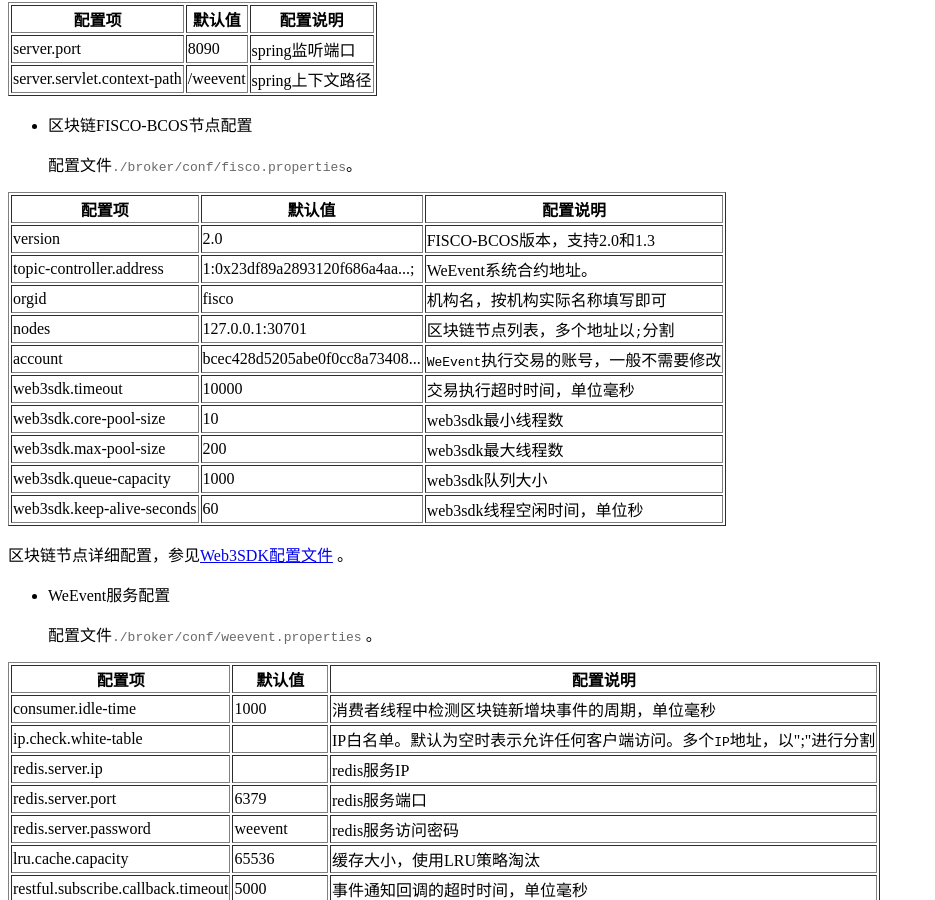
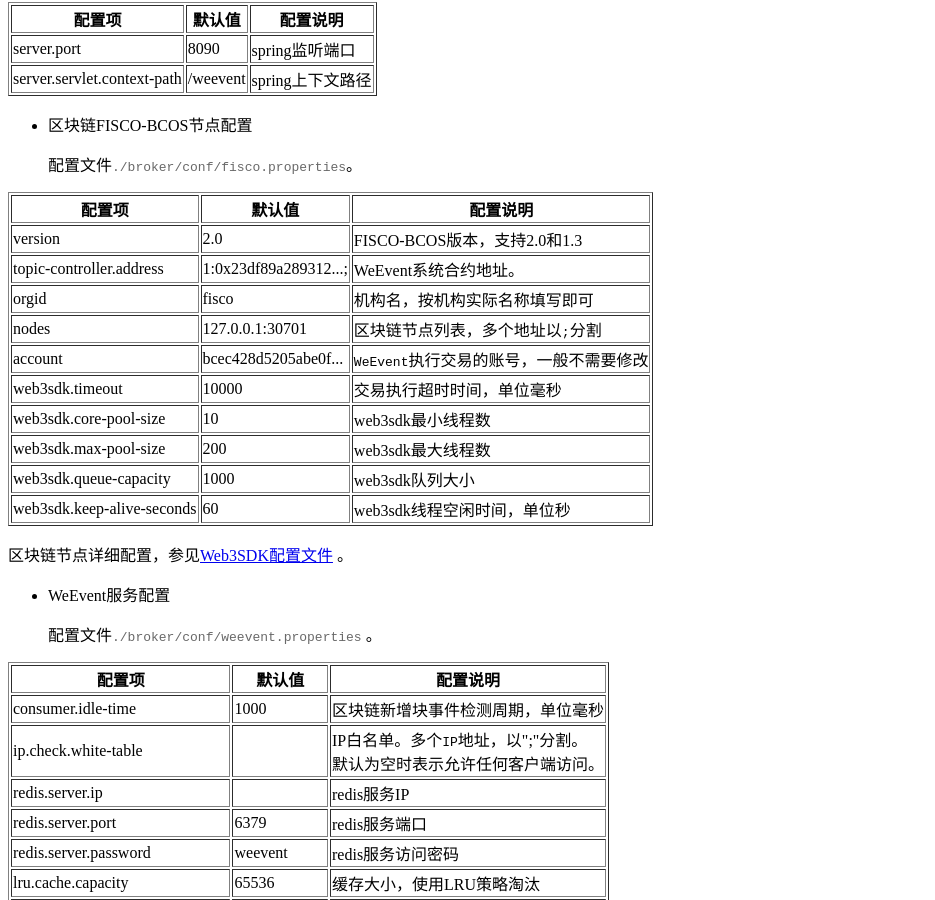
Before and after one commit to WeBankBlockchain/WeEvent-docs, a Sphinx documentation site: the page built from docs/install/property.md, in a window 1280 px wide and 900 px high, scrolled down 802 px. Shown: the whole window, without its empty margins (0-935 px from the left). Built offline with Sphinx 7.4.7 and the Read the Docs theme 2.0.0, drawn with Linux system fonts in a browser that asks for light colours.

Commit message:
review (#71)

```diff
--- a/docs/install/property.md
+++ b/docs/install/property.md
@@ -16,18 +16,18 @@
 
   配置文件`./broker/conf/fisco.properties`。
 
-  | 配置项                     | 默认值                         | 配置说明                                |
-  | -------------------------- | ------------------------------ | --------------------------------------- |
-  | version                    | 2.0                            | FISCO-BCOS版本，支持2.0和1.3            |
-  | topic-controller.address   | 1:0x23df89a2893120f686a4aa...; | WeEvent系统合约地址。                   |
-  | orgid                      | fisco                          | 机构名，按机构实际名称填写即可          |
-  | nodes                      | 127.0.0.1:30701                | 区块链节点列表，多个地址以`;`分割       |
-  | account                    | bcec428d5205abe0f0cc8a73408... | `WeEvent`执行交易的账号，一般不需要修改 |
-  | web3sdk.timeout            | 10000                          | 交易执行超时时间，单位毫秒              |
-  | web3sdk.core-pool-size     | 10                             | web3sdk最小线程数                       |
-  | web3sdk.max-pool-size      | 200                            | web3sdk最大线程数                       |
-  | web3sdk.queue-capacity     | 1000                           | web3sdk队列大小                         |
-  | web3sdk.keep-alive-seconds | 60                             | web3sdk线程空闲时间，单位秒             |
+  | 配置项                     | 默认值                | 配置说明                                |
+  | -------------------------- | --------------------- | --------------------------------------- |
+  | version                    | 2.0                   | FISCO-BCOS版本，支持2.0和1.3            |
+  | topic-controller.address   | 1:0x23df89a289312...; | WeEvent系统合约地址。                   |
+  | orgid                      | fisco                 | 机构名，按机构实际名称填写即可          |
+  | nodes                      | 127.0.0.1:30701       | 区块链节点列表，多个地址以`;`分割       |
+  | account                    | bcec428d5205abe0f...  | `WeEvent`执行交易的账号，一般不需要修改 |
+  | web3sdk.timeout            | 10000                 | 交易执行超时时间，单位毫秒              |
+  | web3sdk.core-pool-size     | 10                    | web3sdk最小线程数                       |
+  | web3sdk.max-pool-size      | 200                   | web3sdk最大线程数                       |
+  | web3sdk.queue-capacity     | 1000                  | web3sdk队列大小                         |
+  | web3sdk.keep-alive-seconds | 60                    | web3sdk线程空闲时间，单位秒             |
 
 
   区块链节点详细配置，参见[Web3SDK配置文件](https://fisco-bcos-documentation.readthedocs.io/zh_CN/release-2.0/docs/sdk/sdk.html) 。
@@ -38,8 +38,8 @@
 
   | 配置项                             | 默认值        | 配置说明                                                     |
   | ---------------------------------- | ------------- | ------------------------------------------------------------ |
-  | consumer.idle-time                 | 1000          | 消费者线程中检测区块链新增块事件的周期，单位毫秒             |
-  | ip.check.white-table               |               | IP白名单。默认为空时表示允许任何客户端访问。多个`IP`地址，以";"进行分割 |
+  | consumer.idle-time                 | 1000          | 区块链新增块事件检测周期，单位毫秒                           |
+  | ip.check.white-table               |               | IP白名单。多个`IP`地址，以";"分割。<br />默认为空时表示允许任何客户端访问。 |
   | redis.server.ip                    |               | redis服务IP                                                  |
   | redis.server.port                  | 6379          | redis服务端口                                                |
   | redis.server.password              | weevent       | redis服务访问密码                                            |
```
Also changed, not shown: docs/faq/weevent.md (+1 -1 lines), docs/install/environment.md (+1 -1 lines), docs/install/module/governance.md (+2 -2 lines), docs/install/quickinstall.md (+3 -2 lines).
